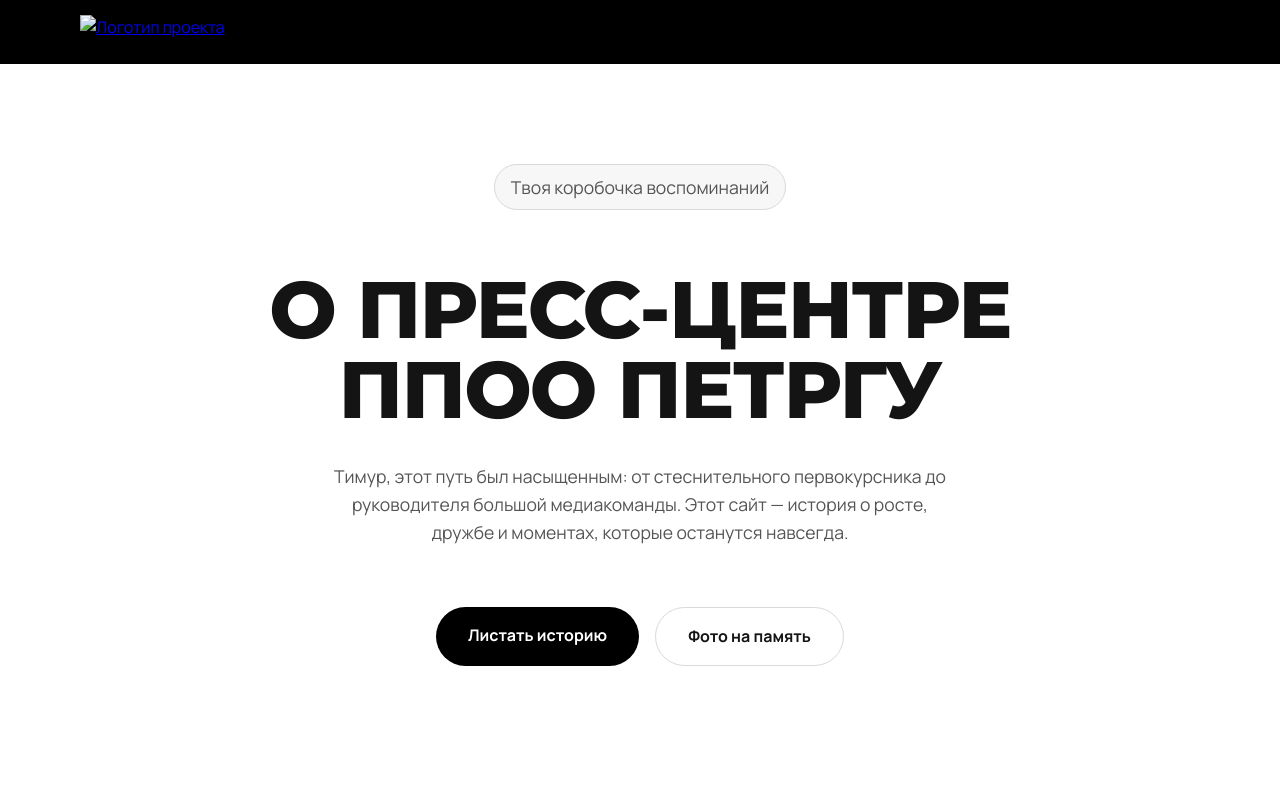
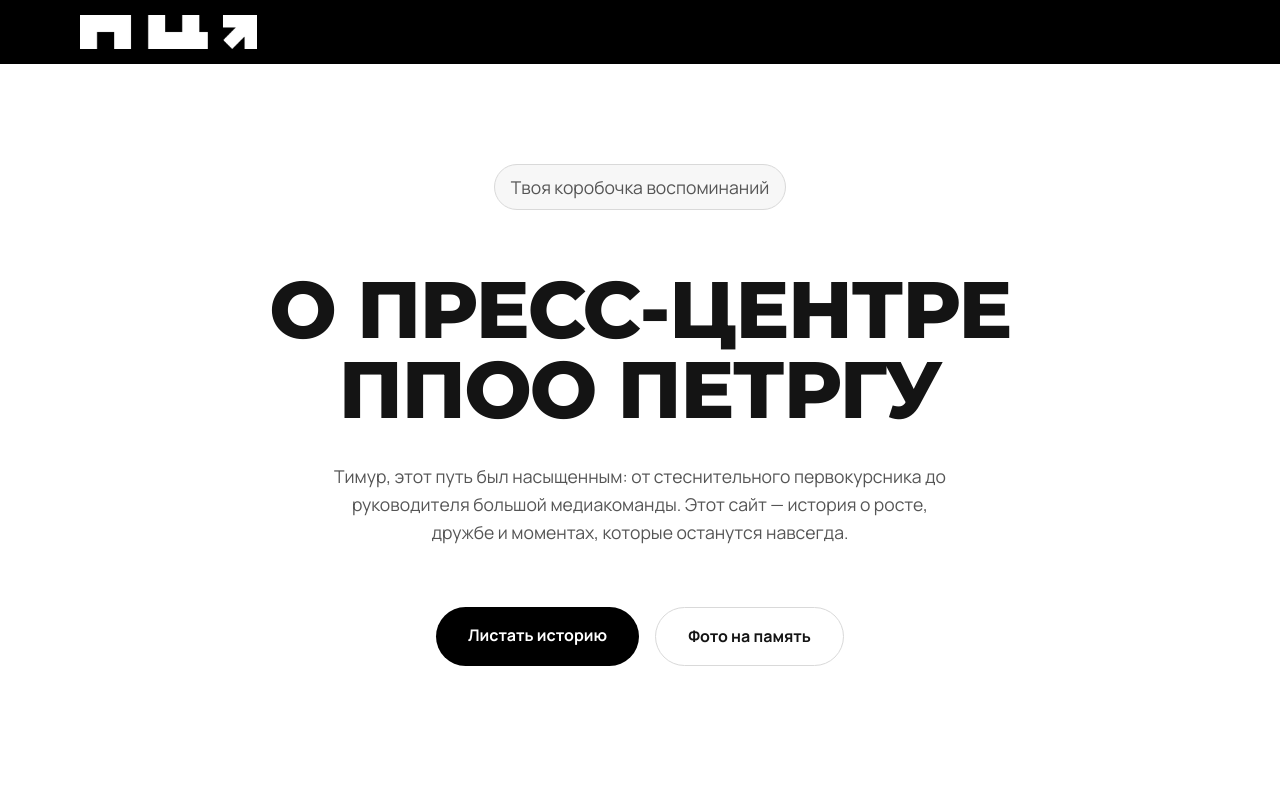
Before and after one commit to maksim3382/timurrrr, a plain HTML site: page index.html in a window 1280 px wide. Shown: the top 800 px of the page. Drawn offline with Linux system fonts and the light colour scheme.

Commit message:
index.html

```diff
--- a/index.html
+++ b/index.html
@@ -13,7 +13,7 @@
   <header class="header" id="top">
     <div class="container nav-wrap">
       <a href="#top" class="logo" aria-label="На главную">
-        <img src="assets/logo.png" alt="Логотип проекта" />
+        <img src="logo.png" alt="Логотип проекта" />
       </a>
     </div>
   </header>
```
